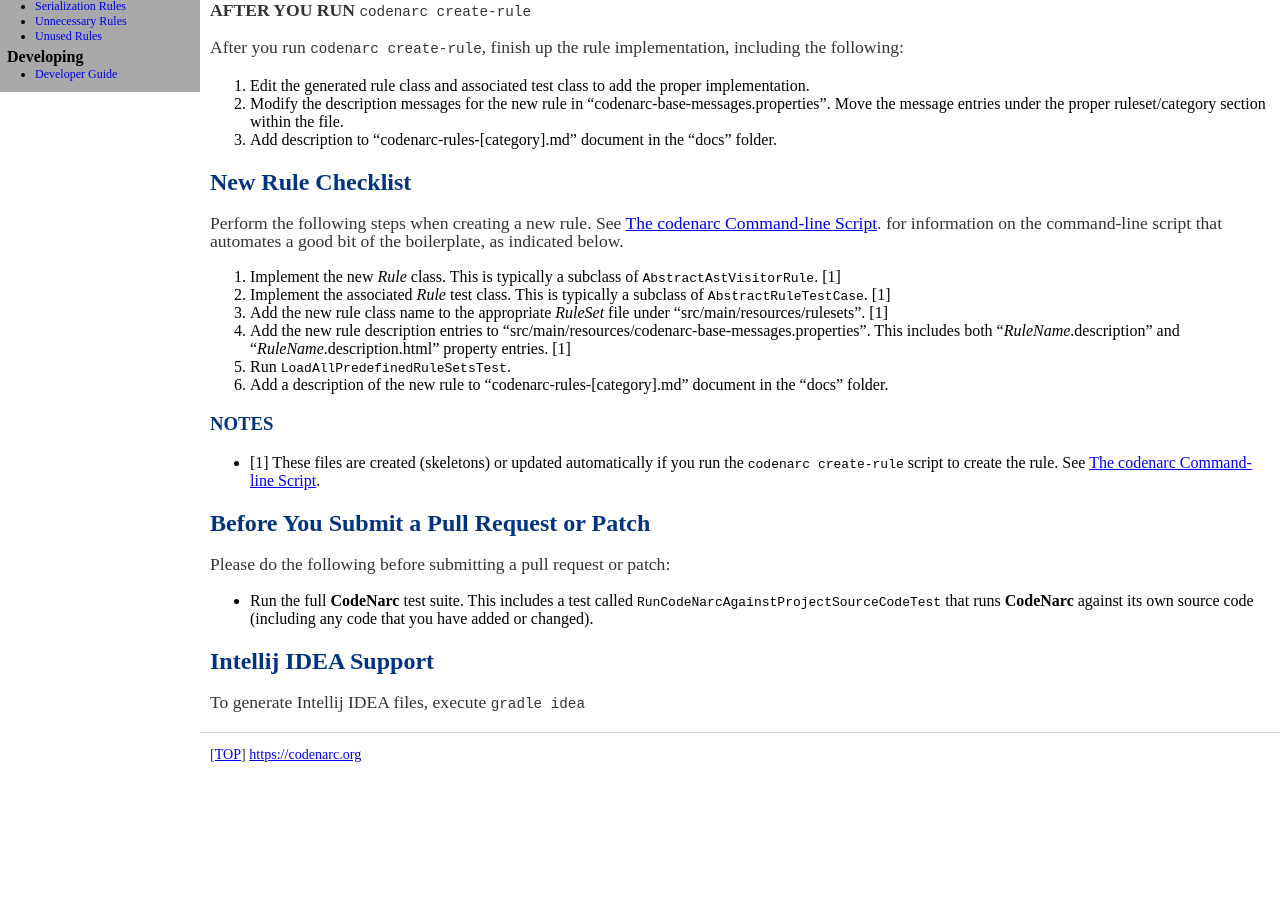
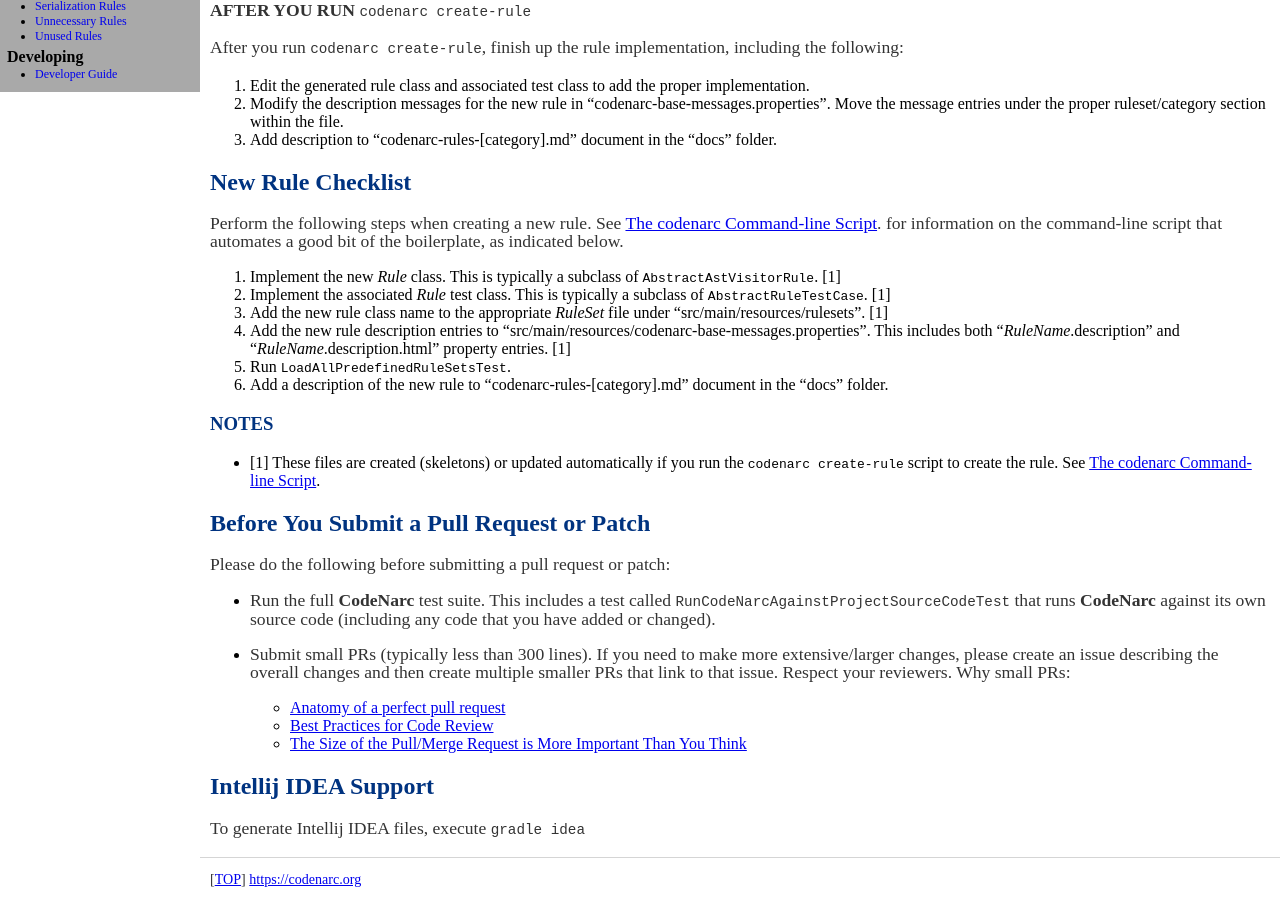
Before and after one commit to CodeNarc/CodeNarc, a Jekyll site: the page built from codenarc-developer-guide.md, in a window 1280 px wide and 900 px high, scrolled down 872 px. Built offline with Jekyll 4.4.1, drawn with Linux system fonts in a browser that asks for light colours; before the commit the page ends 1647 px from its top, so only the background shows below that.

Commit message:
Developer Guide: Add PR guidelines

```diff
--- a/codenarc-developer-guide.md
+++ b/codenarc-developer-guide.md
@@ -75,6 +75,10 @@ Please do the following before submitting a pull request or patch:
   * Run the full **CodeNarc** test suite. This includes a test called `RunCodeNarcAgainstProjectSourceCodeTest`
     that runs **CodeNarc** against its own source code (including any code that you have added or changed).
 
+  * Submit small PRs (typically less than 300 lines). If you need to make more extensive/larger changes, please create an issue describing the overall changes and then create multiple smaller PRs that link to that issue. Respect your reviewers. Why small PRs:
+    - [Anatomy of a perfect pull request](https://opensource.com/article/18/6/anatomy-perfect-pull-request#:~:text=Recap-,Pull%20request%20size,of%20250%20lines%20of%20change.)
+    - [Best Practices for Code Review](https://smartbear.com/learn/code-review/best-practices-for-peer-code-review/)
+    - [The Size of the Pull/Merge Request is More Important Than You Think](https://www.linkedin.com/pulse/size-pullmerge-request-more-important-than-you-think-rodrigo-miguel/)
 
 ## Intellij IDEA Support
 
```
